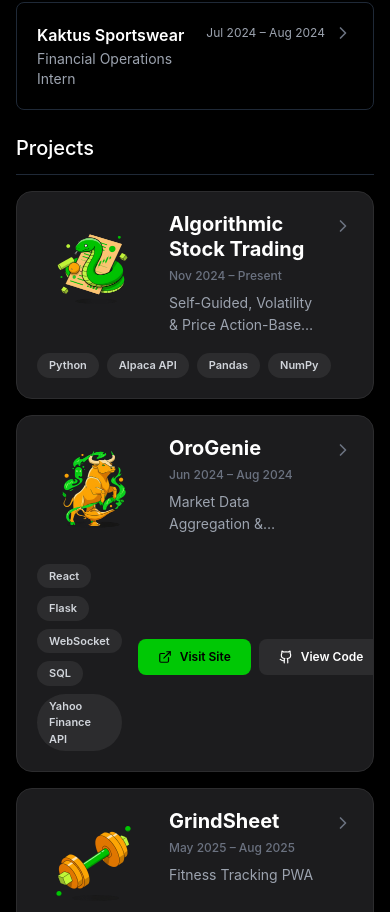
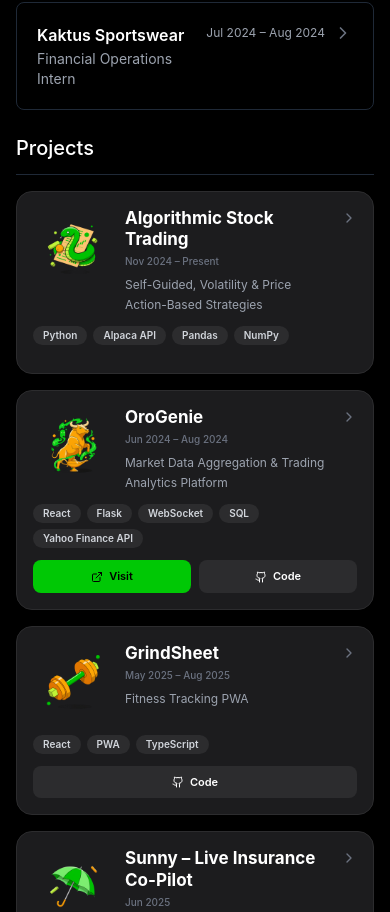
Before and after one commit to vp-27/portfolio, a React (Vite) app: page / in a window 390 px wide. Shown: the part 1352-2264 px from the top of the page. Built offline with nearby package versions, Linux system fonts and the light colour scheme.

Commit message:
mobileOptimization

```diff
--- a/src/components/ProjectCard.tsx
+++ b/src/components/ProjectCard.tsx
@@ -48,13 +48,13 @@
             animate={{ opacity: 1, y: 0 }}
             exit={{ opacity: 0, y: -10 }}
             transition={{ duration: 0.3 }}
-            className="p-5 flex flex-col"
+            className="p-4 md:p-5 flex flex-col"
           >
             {/* Top Row: Logo + Title/Duration */}
-            <div className="flex gap-5 mb-4">
+            <div className="flex gap-3 md:gap-5 mb-3 md:mb-4">
               {/* Project Logo - Left Side */}
               {project.logoUrl && (
-                <div className="flex-shrink-0 w-28 h-28 flex items-center justify-center">
+                <div className="flex-shrink-0 w-20 h-20 md:w-28 md:h-28 flex items-center justify-center">
                   <img
                     src={project.logoUrl}
                     alt={`${project.name} logo`}
@@ -68,36 +68,36 @@
 
               {/* Title, Duration, and Arrow - Right Side */}
               <div className="flex-1 flex items-start justify-between min-w-0">
-                <div className="flex-1 min-w-0 mr-4">
-                  <h3 className="font-bold text-white text-[20px] mb-1.5 leading-tight">{project.name}</h3>
-                  <p className="text-xs text-gray-500 font-medium mb-2">{project.duration}</p>
-                  <p className="text-sm text-gray-400 line-clamp-2 leading-relaxed">{project.subtitle}</p>
+                <div className="flex-1 min-w-0 mr-2 md:mr-4">
+                  <h3 className="font-bold text-white text-[17px] md:text-[20px] mb-1 md:mb-1.5 leading-tight">{project.name}</h3>
+                  <p className="text-[10px] md:text-xs text-gray-500 font-medium mb-1.5 md:mb-2">{project.duration}</p>
+                  <p className="text-xs md:text-sm text-gray-400 line-clamp-2 leading-relaxed">{project.subtitle}</p>
                 </div>
-                <ChevronRight className="w-5 h-5 text-gray-500 flex-shrink-0 mt-1" />
+                <ChevronRight className="w-4 h-4 md:w-5 md:h-5 text-gray-500 flex-shrink-0 mt-0.5 md:mt-1" />
               </div>
             </div>
 
-            {/* Technologies and Buttons Row */}
-            <div className="flex items-center justify-between gap-4">
+            {/* Technologies and Buttons - Stack on Mobile, Row on Desktop */}
+            <div className="flex flex-col md:flex-row md:items-center md:justify-between gap-3 md:gap-4">
               {/* Technologies as badges */}
-              <div className="flex flex-wrap gap-2 flex-1">
+              <div className="flex flex-wrap gap-1.5 md:gap-2 flex-1">
                 {project.technologies && project.technologies.slice(0, 5).map((tech, idx) => (
                   <span
                     key={idx}
-                    className="px-3 py-1 text-[11px] font-semibold rounded-full bg-[#2C2C2E] text-gray-300"
+                    className="px-2.5 md:px-3 py-0.5 md:py-1 text-[10px] md:text-[11px] font-semibold rounded-full bg-[#2C2C2E] text-gray-300"
                   >
                     {tech}
                   </span>
                 ))}
                 {project.technologies && project.technologies.length > 5 && (
-                  <span className="px-3 py-1 text-[11px] font-semibold text-gray-500 rounded-full bg-[#2C2C2E]">
+                  <span className="px-2.5 md:px-3 py-0.5 md:py-1 text-[10px] md:text-[11px] font-semibold text-gray-500 rounded-full bg-[#2C2C2E]">
                     +{project.technologies.length - 5}
                   </span>
                 )}
               </div>
 
-              {/* Action Buttons - Right Side */}
-              <div className="flex gap-2 flex-shrink-0">
+              {/* Action Buttons - Full Width on Mobile, Auto on Desktop */}
+              <div className="flex gap-2 w-full md:w-auto md:flex-shrink-0">
                 {project.liveUrl && (
                   <button
                     onClick={(e) => {
@@ -108,10 +108,11 @@
                       backgroundColor: accentColor,
                       color: accentColor === '#00C805' ? '#000' : '#fff'
                     }}
-                    className="flex items-center justify-center gap-2 px-5 py-2.5 text-xs font-semibold rounded-lg transition-all active:scale-95 hover:opacity-90 whitespace-nowrap"
+                    className="flex items-center justify-center gap-1.5 md:gap-2 px-4 md:px-5 py-2 md:py-2.5 text-[11px] md:text-xs font-semibold rounded-lg transition-all active:scale-95 hover:opacity-90 whitespace-nowrap flex-1 md:flex-initial"
                   >
-                    <ExternalLink className="w-3.5 h-3.5" />
-                    Visit Site
+                    <ExternalLink className="w-3 h-3 md:w-3.5 md:h-3.5" />
+                    <span className="hidden sm:inline">Visit Site</span>
+                    <span className="sm:hidden">Visit</span>
                   </button>
                 )}
                 {project.githubUrl && (
@@ -120,10 +121,11 @@
                       e.stopPropagation()
                       window.open(project.githubUrl, '_blank')
                     }}
-                    className="flex items-center justify-center gap-2 px-5 py-2.5 bg-[#2C2C2E] hover:bg-[#3A3A3C] text-white text-xs font-semibold rounded-lg transition-all active:scale-95 whitespace-nowrap"
+                    className="flex items-center justify-center gap-1.5 md:gap-2 px-4 md:px-5 py-2 md:py-2.5 bg-[#2C2C2E] hover:bg-[#3A3A3C] text-white text-[11px] md:text-xs font-semibold rounded-lg transition-all active:scale-95 whitespace-nowrap flex-1 md:flex-initial"
                   >
-                    <Github className="w-3.5 h-3.5" />
-                    View Code
+                    <Github className="w-3 h-3 md:w-3.5 md:h-3.5" />
+                    <span className="hidden sm:inline">View Code</span>
+                    <span className="sm:hidden">Code</span>
                   </button>
                 )}
               </div>
@@ -137,23 +139,23 @@
           animate={{ opacity: 1, y: 0 }}
           exit={{ opacity: 0, y: -10 }}
           transition={{ duration: 0.3 }}
-          className="p-6"
+          className="p-4 md:p-6"
         >
           {/* Header with Title and Chevron */}
-          <div className="flex items-start justify-between mb-4">
+          <div className="flex items-start justify-between mb-3 md:mb-4">
             <div className="flex-1 min-w-0">
-              <h3 className="font-bold text-white text-[22px] mb-1.5 leading-tight">{project.name}</h3>
-              <p className="text-xs text-gray-500 font-medium mb-2">{project.duration}</p>
-              <p className="text-sm text-gray-400 leading-relaxed">{project.subtitle}</p>
+              <h3 className="font-bold text-white text-[19px] md:text-[22px] mb-1 md:mb-1.5 leading-tight">{project.name}</h3>
+              <p className="text-[10px] md:text-xs text-gray-500 font-medium mb-1.5 md:mb-2">{project.duration}</p>
+              <p className="text-xs md:text-sm text-gray-400 leading-relaxed">{project.subtitle}</p>
             </div>
 
             {/* Chevron - Rotated to indicate collapse */}
             <motion.div
               animate={{ rotate: isExpanded ? 90 : 0 }}
               transition={{ duration: 0.4, ease: [0.4, 0.0, 0.2, 1] }}
-              className="text-gray-500 flex-shrink-0 ml-3"
+              className="text-gray-500 flex-shrink-0 ml-2 md:ml-3"
             >
-              <ChevronRight className="w-5 h-5" />
+              <ChevronRight className="w-4 h-4 md:w-5 md:h-5" />
             </motion.div>
           </div>
 
@@ -164,13 +166,13 @@
               animate={{ opacity: 1, height: "auto" }}
               exit={{ opacity: 0, height: 0 }}
               transition={{ duration: 0.3, ease: [0.4, 0.0, 0.2, 1] }}
-              className="mb-5 rounded-xl overflow-hidden bg-[#0A0A0A] border-[3px]"
+              className="mb-4 md:mb-5 rounded-xl overflow-hidden bg-[#0A0A0A] border-2 md:border-[3px]"
               style={{ borderColor: accentColor }}
             >
               <img
                 src={project.imageUrl}
                 alt={project.name}
-                className="w-full h-52 object-cover"
+                className="w-full h-44 md:h-52 object-cover"
                 onError={(e) => {
                   e.currentTarget.style.display = 'none'
                 }}
@@ -179,18 +181,18 @@
           )}
 
           {/* Detailed Achievement Bullets */}
-          <div className="mb-5">
-            <h4 className="text-sm font-semibold text-white mb-3">Key Achievements</h4>
-            <div className="space-y-3">
+          <div className="mb-4 md:mb-5">
+            <h4 className="text-xs md:text-sm font-semibold text-white mb-2 md:mb-3">Key Achievements</h4>
+            <div className="space-y-2 md:space-y-3">
               {project.bullets.map((bullet, idx) => (
                 <motion.div
                   key={idx}
                   initial={{ opacity: 0, x: -10 }}
                   animate={{ opacity: 1, x: 0 }}
                   transition={{ delay: idx * 0.04, duration: 0.2, ease: [0.4, 0.0, 0.2, 1] }}
-                  className="flex gap-3 text-sm text-gray-300 leading-relaxed"
+                  className="flex gap-2 md:gap-3 text-xs md:text-sm text-gray-300 leading-relaxed"
                 >
-                  <span className="text-[#00C805] mt-0.5 flex-shrink-0 text-xs">▸</span>
+                  <span className="text-[#00C805] mt-0.5 flex-shrink-0 text-[10px] md:text-xs">▸</span>
                   <span>{bullet}</span>
                 </motion.div>
               ))}
@@ -199,13 +201,13 @@
 
           {/* All Technologies */}
           {project.technologies && project.technologies.length > 0 && (
-            <div className="mb-5">
-              <h4 className="text-sm font-semibold text-white mb-3">Technologies Used</h4>
-              <div className="flex flex-wrap gap-2">
+            <div className="mb-4 md:mb-5">
+              <h4 className="text-xs md:text-sm font-semibold text-white mb-2 md:mb-3">Technologies Used</h4>
+              <div className="flex flex-wrap gap-1.5 md:gap-2">
                 {project.technologies.map((tech, idx) => (
                   <span
                     key={idx}
-                    className="px-3.5 py-1.5 text-[11px] font-semibold rounded-full bg-[#2C2C2E] text-gray-300 hover:bg-[#3A3A3C] transition-colors"
+                    className="px-2.5 md:px-3.5 py-1 md:py-1.5 text-[10px] md:text-[11px] font-semibold rounded-full bg-[#2C2C2E] text-gray-300 hover:bg-[#3A3A3C] transition-colors"
                   >
                     {tech}
                   </span>
@@ -226,9 +228,9 @@
                   backgroundColor: accentColor,
                   color: accentColor === '#00C805' ? '#000' : '#fff'
                 }}
-                className="flex items-center justify-center gap-2 px-6 py-3 text-sm font-semibold rounded-lg transition-all active:scale-95 flex-1 hover:opacity-90"
+                className="flex items-center justify-center gap-2 px-5 md:px-6 py-2.5 md:py-3 text-xs md:text-sm font-semibold rounded-lg transition-all active:scale-95 flex-1 hover:opacity-90"
               >
-                <ExternalLink className="w-4 h-4" />
+                <ExternalLink className="w-3.5 h-3.5 md:w-4 md:h-4" />
                 Visit Site
               </button>
             )}
@@ -238,9 +240,9 @@
                   e.stopPropagation()
                   window.open(project.githubUrl, '_blank')
                 }}
-                className="flex items-center justify-center gap-2 px-6 py-3 bg-[#2C2C2E] hover:bg-[#3A3A3C] text-white text-sm font-semibold rounded-lg transition-all active:scale-95 flex-1"
+                className="flex items-center justify-center gap-2 px-5 md:px-6 py-2.5 md:py-3 bg-[#2C2C2E] hover:bg-[#3A3A3C] text-white text-xs md:text-sm font-semibold rounded-lg transition-all active:scale-95 flex-1"
               >
-                <Github className="w-4 h-4" />
+                <Github className="w-3.5 h-3.5 md:w-4 md:h-4" />
                 View Code
               </button>
             )}
```
